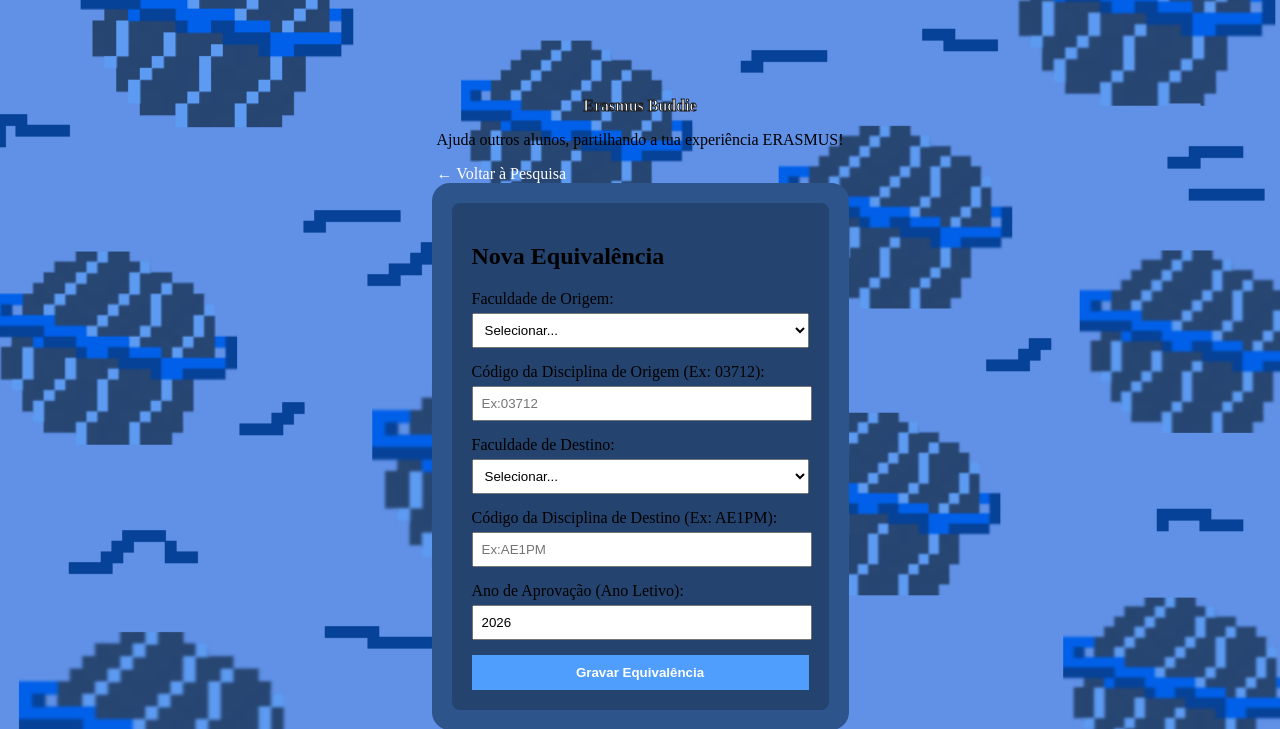
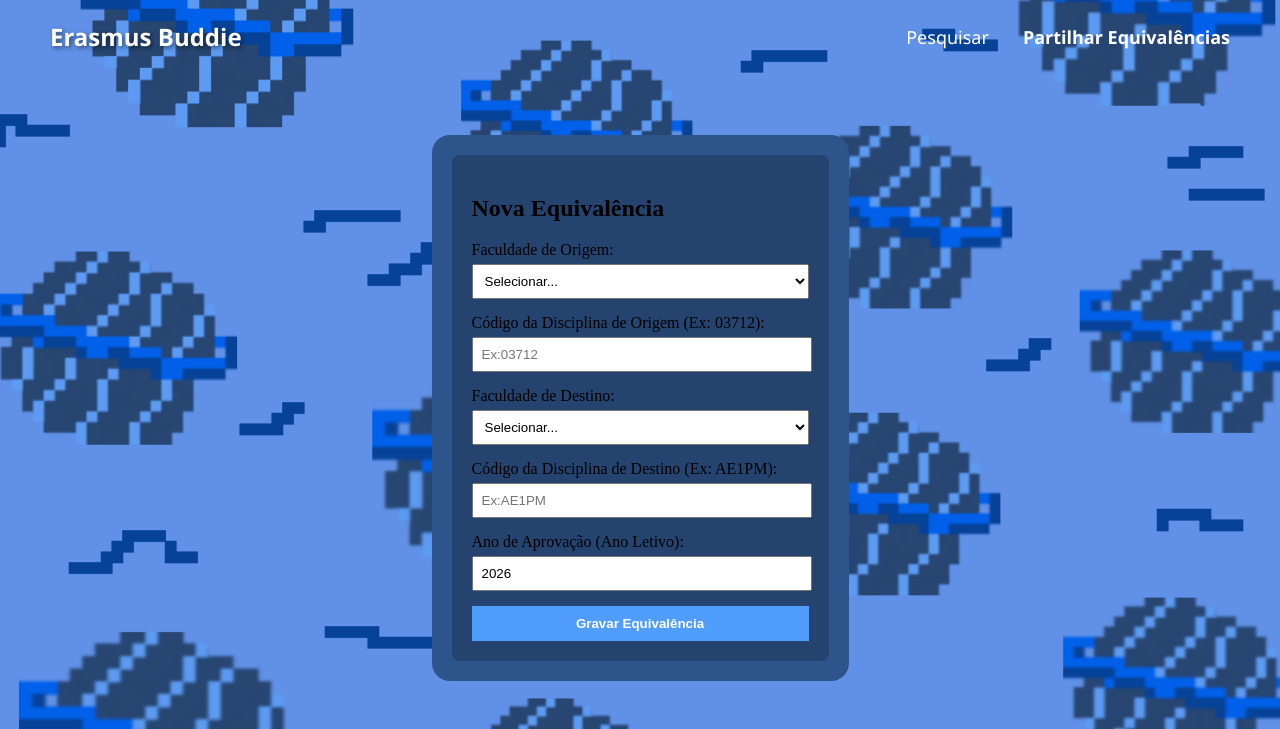
Before and after one commit to alexandra-cardoso/projetoFista, a PHP site: page /submeter.php in a window 1280 px wide. Shown: the top 729 px of the page. Run offline with PHP 8.4, Linux system fonts and the light colour scheme; data comes from the database, SQL or seed files in the repository; data that the repository does not hold is empty.

Commit message:
mudanças na pesquisa de equivalências e em como aparecem os dados

```diff
--- a/src/bdERASMUS.php
+++ b/src/bdERASMUS.php
@@ -97,14 +97,20 @@ class Pesquisa extends BDErasmus {
 
     function procurarNoSQL($origem, $destino) {
         $ano_atual = date("Y");
-		$sql = "SELECT e.*, f1.Nome, f2.Nome
-		FROM Equivalencia e
-        INNER JOIN Faculdade f1 ON e.Faculdade_Origem = f1.CodFaculdade
-        INNER JOIN Faculdade f2 ON e.Faculdade_Destino = f2.CodFaculdade
-		WHERE f1.Nome = ? AND f2.Nome = ? AND e.Ano_Aprovacao <= ?";
+		$sql = "SELECT e.*, f1.Nome, f2.Nome,
+                d1.Nome, d1.Ano, d1.Semestre,
+                d2.Nome, d2.Ano, d2.Semestre
+            FROM Equivalencia e
+            INNER JOIN Faculdade f1 ON e.Faculdade_Origem = f1.CodFaculdade
+            INNER JOIN Faculdade f2 ON e.Faculdade_Destino = f2.CodFaculdade
+            LEFT JOIN Disciplina d1 ON e.Disciplina_Origem = d1.DisciplinaID
+            LEFT JOIN Disciplina d2 ON e.Disciplina_Destino = d2.DisciplinaID
+            WHERE f1.Nome = ? AND f2.Nome = ? AND e.Ano_Aprovacao <= ?";
         $stmt = $this->db_erasmus->conn->prepare($sql);
         $stmt->bind_param("ssi", $origem, $destino, $ano_atual);
-        $stmt->execute();$result_set = $stmt->get_result();
+        $stmt->execute();
+        $result_set = $stmt->get_result();
+
         $lista_results = [];
         if($result_set && $result_set->num_rows > 0) {
             while($row = $result_set->fetch_assoc()) {
--- a/src/style.css
+++ b/src/style.css
@@ -16,6 +16,40 @@ h1 {
     font-size: medium;
     -webkit-text-stroke-width: 1px;
     -webkit-text-stroke-color: #1E1E1E;
+}
+.top-menu {
+    width: 100%;
+    padding: 20px 50px;
+    display: flex;
+    justify-content: space-between;
+    align-items: center;
+    position: absolute;
+    top: 0;
+    left: 0;
+    box-sizing: border-box;
+}
+.logo-texto {
+    color: white;
+    font-size: 24px;
+    font-weight: bold;
+    font-family: 'Segoe UI', sans-serif;
+    text-shadow: 2px 2px 4px rgba(0,0,0,0.5);
+}
+.links a {
+    color: white;
+    text-decoration: none;
+    font-family: 'Segoe UI', sans-serif;
+    font-size: 18px;
+    margin-left: 30px;
+    padding-bottom: 5px;
+    transition: 0.3s;
+}
+.links a:hover {
+    color: #FFD700;
+}
+.links a.ativo {
+    border-bottom: 2px soilid #FFD700;
+    font-weight: bold;
 }
 main {
     background-color: #2D548B;
--- a/src/submeter.php
+++ b/src/submeter.php
@@ -34,11 +34,13 @@ if(isset($_POST['gravar-eq'])) {
         <link rel="stylesheet" href="style.css">
     </head>
     <body>
-        <header>
-            <h1>Erasmus Buddie</h1>
-            <p>Ajuda outros alunos, partilhando a tua experiência ERASMUS!</p>
-            <a href="index.php" style="color:white; text-decoration:none;">← Voltar à Pesquisa</a>
-        </header>
+        <nav class="top-menu">
+            <div class ="logo-texto">Erasmus Buddie</div>
+            <div class="links">
+                <a href="index.php">Pesquisar</a>
+                <a href="submeter.php" class="ativo">Partilhar Equivalências</a>
+            </div>
+        </nav>
         <main style="padding:20px;">
             <div class="bloco-forms">
                 <h2>Nova Equivalência</h2>
```
Also changed, not shown: src/index.php (+12 -22 lines), src/pesquisa.php (+48 -9 lines).
